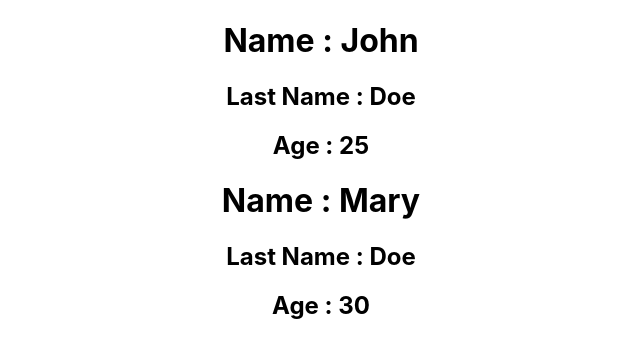
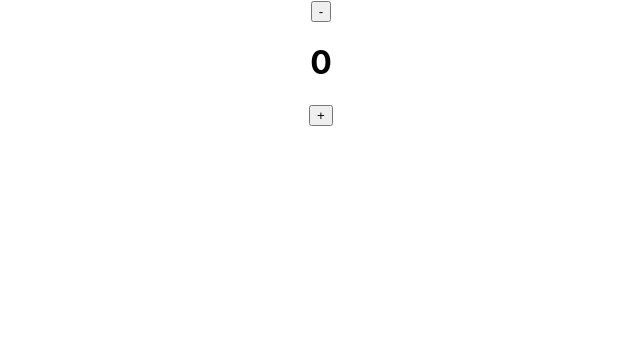
Before and after one commit to GlazMichelFranckDodo225/react-movies-app, a React (Create React App) app: page / in a window 1280 px wide. Shown: the top 358 px of the page, without its empty margins (319-959 px from the left). Built offline with nearby package versions, Linux system fonts and the light colour scheme.

Commit message:
The 'useState' Hook

```diff
--- a/src/App.js
+++ b/src/App.js
@@ -1,28 +1,14 @@
+import { useState } from 'react';
 import './App.css';
 
-const Person = (props) => {
-  return (
-    <>
-      <h1>Name : {props.name}</h1>
-      <h2>Last Name : {props.lastname}</h2>
-      <h2>Age : {props.age}</h2>
-    </>
-  )
-}
+const App = () => {
+  const [counter, setCounter] = useState(0);
 
-const App = () => {
   return (
     <div className="App">
-      <Person
-        name="John"
-        lastname="Doe"
-        age={25}
-      />
-      <Person
-        name="Mary"
-        lastname="Doe"
-        age={30}
-      />
+      <button onClick={() => setCounter(prevCount => prevCount - 1)}>-</button>
+      <h1>{counter}</h1>
+      <button onClick={() => setCounter(prevCount => prevCount + 1)}>+</button>
     </div>
   );
 }
```
